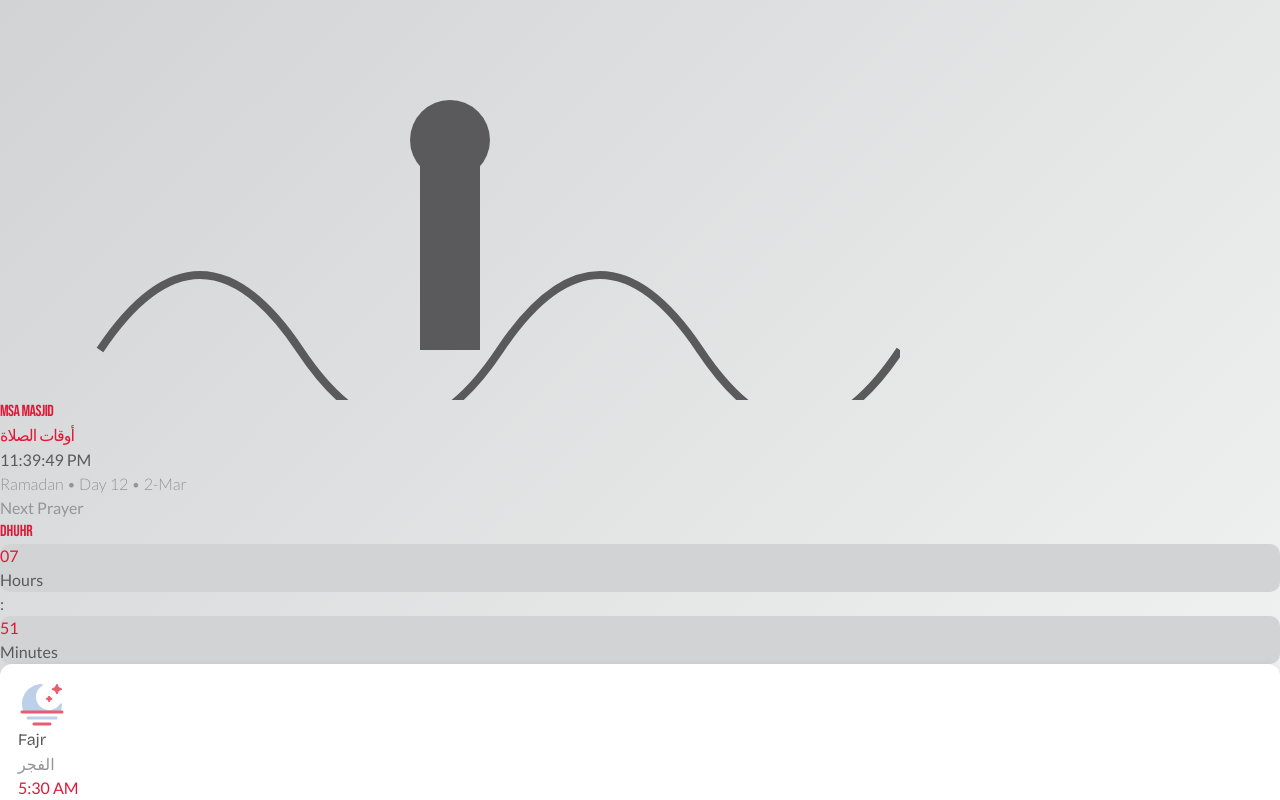
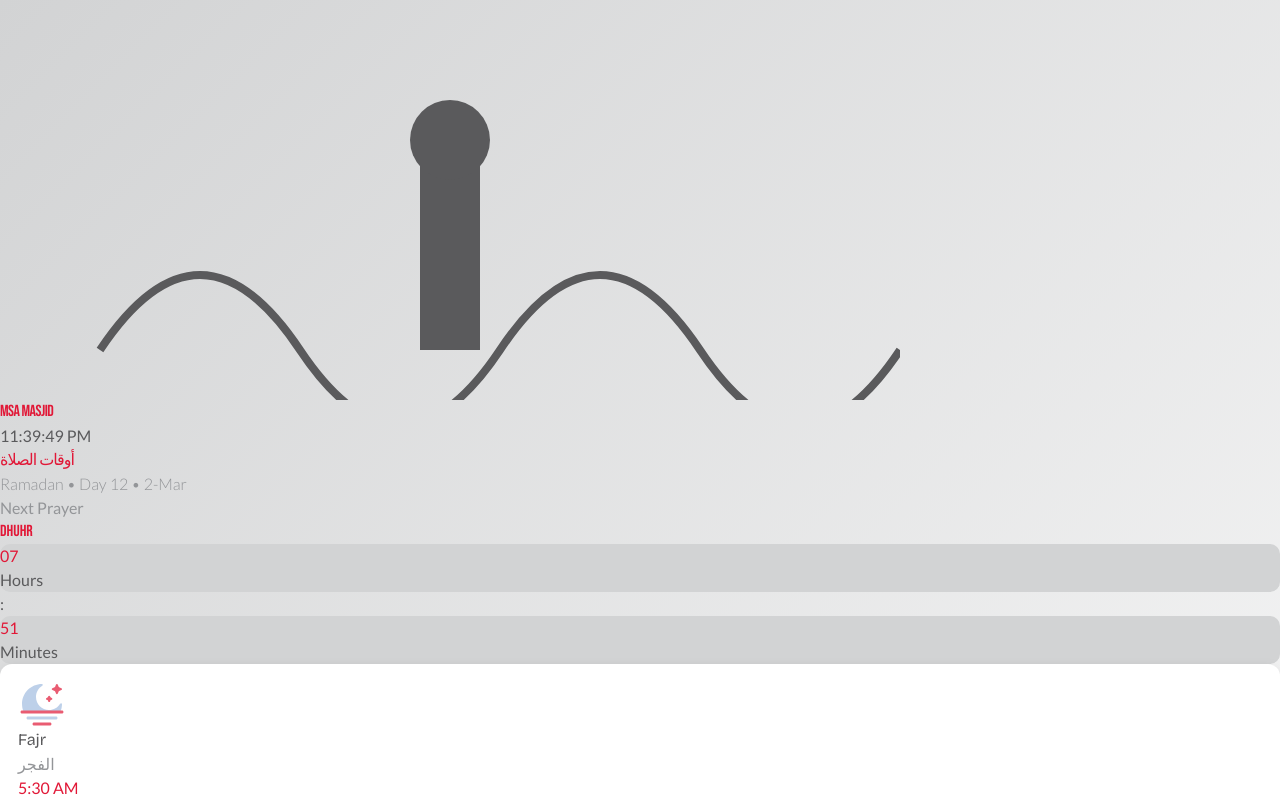
Before and after one commit to bradleymsa01-code/tv-kiosk, a React (Vite) app: page / in a window 1280 px wide. Shown: the top 800 px of the page. Built offline with nearby package versions, Linux system fonts and the light colour scheme.

Commit message:
Revert "Move slide titles to top bar, centered between logo and clock"
This reverts commit dd1ef81d83a8d5aa57b3b36cd2520017d2c1e03c.

```diff
--- a/src/App.jsx
+++ b/src/App.jsx
@@ -226,26 +226,6 @@ const slides = useMemo(
           MSA Masjid
         </h1>
 
-        <AnimatePresence mode="wait">
-          <motion.h2
-            key={currentSlide}
-            initial={{ opacity: 0 }}
-            animate={{ opacity: 1 }}
-            exit={{ opacity: 0 }}
-            transition={{ duration: 0.5 }}
-            className="text-4xl font-bold uppercase tracking-tight"
-            style={{
-              color: colors.bradleyRed,
-              fontFamily: "'Bricolage Grotesque', 'Arial', sans-serif",
-              letterSpacing: '-1px',
-            }}
-          >
-            {currentSlide === 0 && "أوقات الصلاة"}
-            {currentSlide === 1 && "Hadith of the Day"}
-            {currentSlide === 2 && "Announcements"}
-          </motion.h2>
-        </AnimatePresence>
-
         <div className="text-3xl font-semibold" style={{
           color: colors.darkGrey,
           fontFamily: "'Museo Sans', 'Lato', sans-serif",
@@ -355,8 +335,18 @@ function PrayerTimesSlide() {
 
   return (
     <div className="w-full max-w-7xl mx-auto">
-      {/* Date Info */}
+      {/* Header Section */}
       <div className="text-center mb-1">
+        <h2
+          className="text-4xl mb-0 font-bold uppercase tracking-tight"
+          style={{
+            color: colors.bradleyRed,
+            fontFamily: "'Bricolage Grotesque', 'Arial', sans-serif",
+            letterSpacing: '-1px',
+          }}
+        >
+          أوقات الصلاة
+        </h2>
         <p
           className="text-xl mb-1"
           style={{
@@ -655,6 +645,18 @@ function HadithSlide({ hadith }) {
 
   return (
     <div className="w-full max-w-7xl mx-auto px-6">
+      {/* Title */}
+      <h2
+        className="text-4xl mb-4 font-bold text-center"
+        style={{
+          color: colors.bradleyRed,
+          fontFamily: "'Bebas Neue', 'Arial Narrow', sans-serif",
+          letterSpacing: '-1px',
+        }}
+      >
+        Hadith of the Day
+      </h2>
+
       {/* Narrator */}
       <p className="text-lg mb-6 text-center" style={{ color: colors.mediumGrey }}>
         <span className="font-semibold">{hadith.narrator}</span>
@@ -744,6 +746,17 @@ function HadithSlide({ hadith }) {
 function AnnouncementSlide() {
   return (
     <div className="w-full max-w-6xl mx-auto text-center">
+      <h2
+        className="text-5xl mb-6 font-bold uppercase tracking-tight"
+        style={{
+          color: colors.bradleyRed,
+          fontFamily: "'Bebas Neue', 'Arial Narrow', sans-serif",
+          letterSpacing: '-1px',
+        }}
+      >
+        Announcements
+      </h2>
+
       <div className="space-y-3">
         {announcementsData.map((announcement, index) => (
           <div
```
